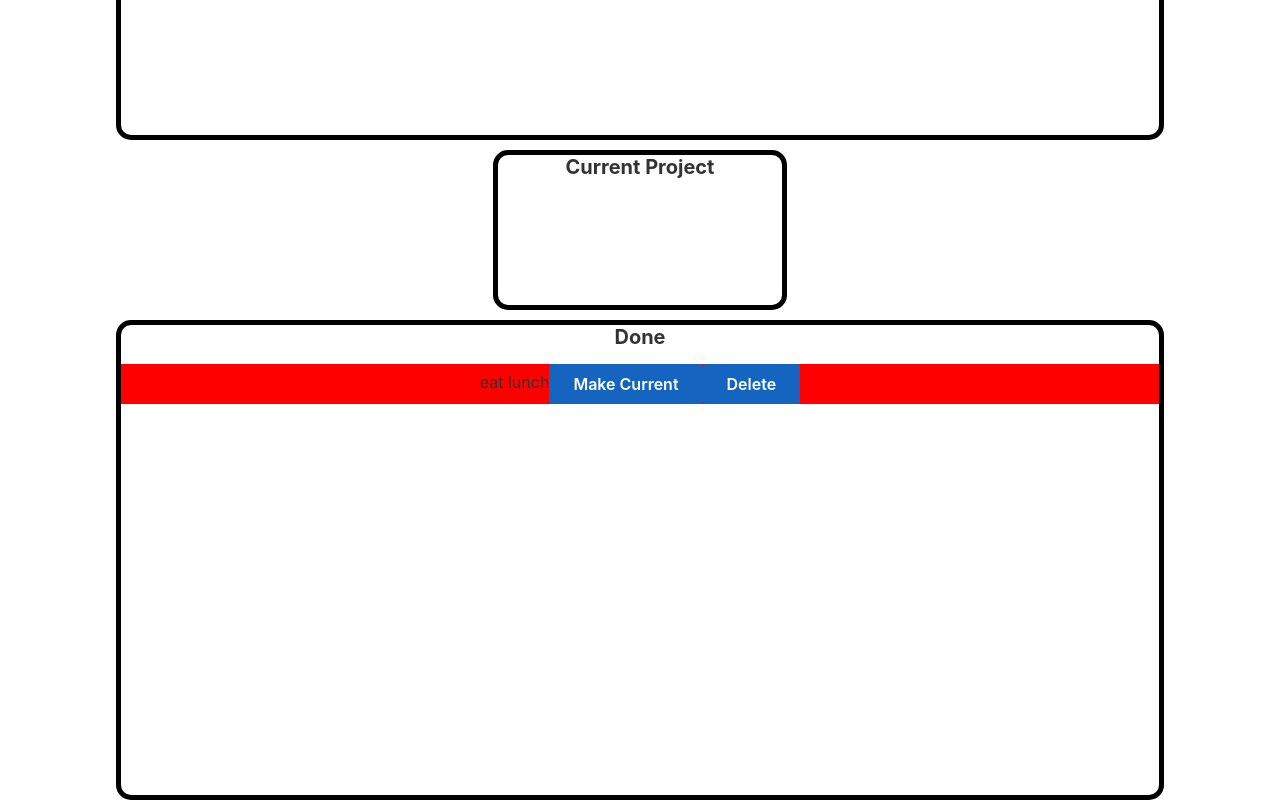
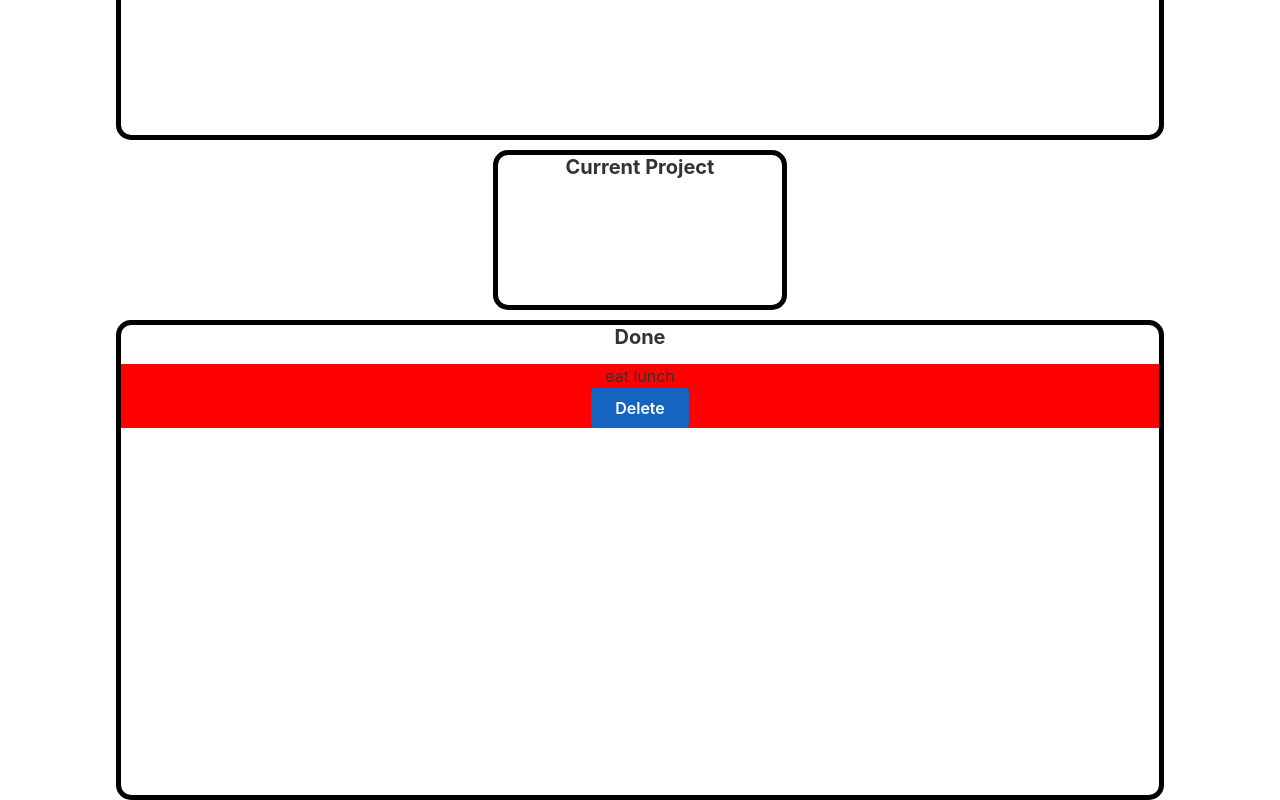
Before and after one commit to thejasonfile/personalKanban, a React (Create React App) app: page / in a window 1280 px wide. Shown: the part 628-1428 px from the top of the page. Built offline with nearby package versions, Linux system fonts and the light colour scheme.

Commit message:
add delete button functionality

```diff
--- a/src/components/App.js
+++ b/src/components/App.js
@@ -16,6 +16,7 @@ class App extends Component {
       ]
     };
   }
+
   render() {
     return (
       <div className="App">
@@ -29,6 +30,9 @@ class App extends Component {
           classes={"container"}
           notes={this.state.toDoNotes}
           title={"To Do"}
+          removeNote={noteNumber => this.setState({ toDoNotes: this.state.toDoNotes.filter((note) => {
+            return note.key !== noteNumber
+          })})}
         />
         <Container
           notesInContainer={this.state.currentProjectNote.length}
--- a/src/components/Container.js
+++ b/src/components/Container.js
@@ -7,7 +7,7 @@ class Container extends Component {
       <div className={this.props.classes}>
         <h1>{this.props.title}</h1>
         {this.props.notes.map((note) => {
-          return <Note key={note.key} color={note.color} content={note.content} />
+          return <Note key={note.key} noteNumber={note.key} color={note.color} content={note.content} removeNote={this.props.removeNote}/>
         })}
       </div>
     );
--- /dev/null
+++ b/src/components/DeleteButton.js
@@ -0,0 +1,11 @@
+import React from 'react';
+
+const DeleteButton = ({removeNote, noteNumber}) => {
+  return (
+    <div>
+      <button onClick={() => removeNote(noteNumber)}>Delete</button>
+    </div>
+  )
+};
+
+export default DeleteButton;
--- a/src/components/Note.js
+++ b/src/components/Note.js
@@ -1,4 +1,5 @@
 import React, { Component } from 'react';
+import DeleteButton from './DeleteButton';
 
 class Note extends Component {
   render(props) {
@@ -8,8 +9,10 @@ class Note extends Component {
     return (
       <div style={style}>
         {this.props.content}
-        <button>Make Current</button>
-        <button>Delete</button>
+        <DeleteButton
+          removeNote={this.props.removeNote}
+          noteNumber={this.props.noteNumber}
+        />
       </div>
     );
   }
```
Also changed, not shown: src/components/MakeCurrentButton.js (added, +11 -0 lines).
